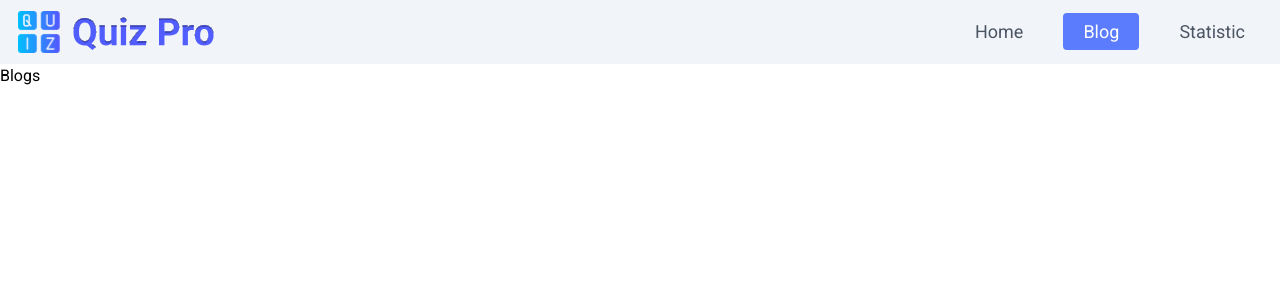
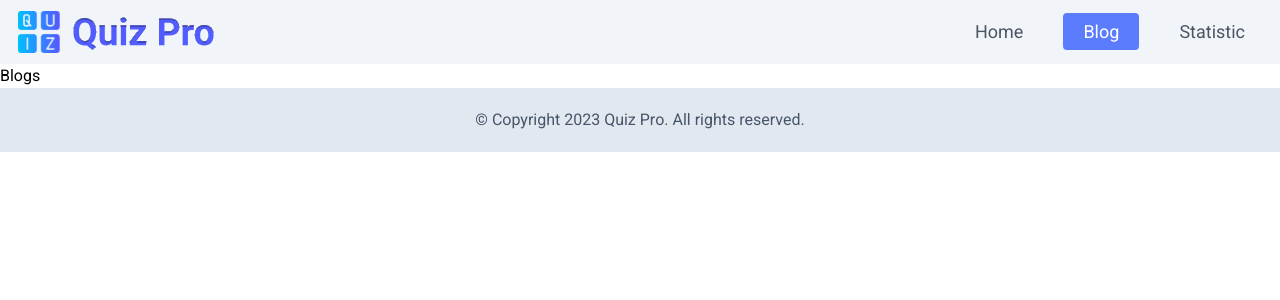
Before and after one commit to abdurrahim5g/ass9, a React (Create React App) app: page /blog in a window 1280 px wide. Shown: the top 300 px of the page. Built offline with nearby package versions, Linux system fonts and the light colour scheme.

Commit message:
Added footer component

```diff
--- /dev/null
+++ b/src/components/Footer/Footer.js
@@ -0,0 +1,19 @@
+import React from "react";
+import Text from "../Text/Text";
+
+const Footer = () => {
+  const year = new Date().getFullYear();
+  return (
+    <footer className="footer-area bg-slate-200 py-5">
+      <div className="container">
+        <div className="text-center">
+          <Text className="text-slate-600">
+            &copy; Copyright {year} Quiz Pro. All rights reserved.
+          </Text>
+        </div>
+      </div>
+    </footer>
+  );
+};
+
+export default Footer;
--- a/src/layout/Main/Main.js
+++ b/src/layout/Main/Main.js
@@ -1,5 +1,6 @@
 import React from "react";
 import { Outlet } from "react-router-dom";
+import Footer from "../../components/Footer/Footer";
 import Navbar from "../../components/Navbar/Navbar";
 
 const Main = () => {
@@ -7,6 +8,7 @@ const Main = () => {
     <main className="main-container">
       <Navbar></Navbar>
       <Outlet></Outlet>
+      <Footer></Footer>
     </main>
   );
 };
```
